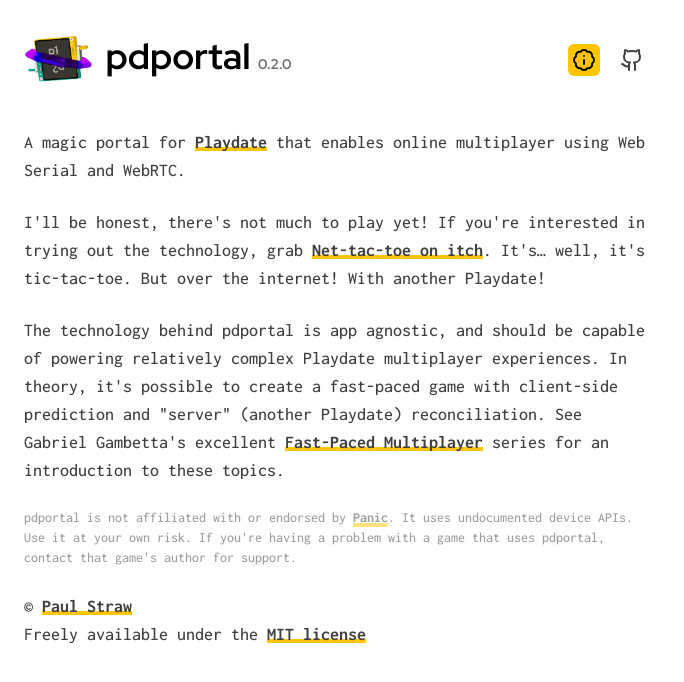
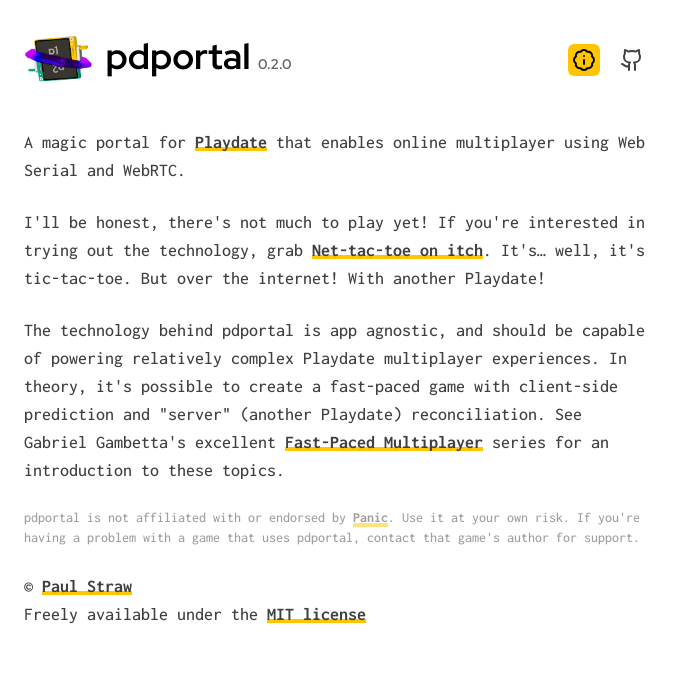
Before and after one commit to strawdynamics/pdportal, a SvelteKit app: page /about in a window 1280 px wide. Shown: the top 682 px of the page, without its empty margins (0-684 px from the left). Built offline with nearby package versions, Linux system fonts and the light colour scheme; no server answers; what pd-usb would draw is missing.

Commit message:
Update disclaimers

```diff
--- a/src/routes/about/+page.svelte
+++ b/src/routes/about/+page.svelte
@@ -32,9 +32,8 @@
 		pdportal is not affiliated with or endorsed by <Link
 			href="https://panic.com"
 			target="_blank">Panic</Link
-		>. It uses undocumented device APIs. Use it at your own risk. If you're
-		having a problem with a game that uses pdportal, contact that game's author
-		for support.
+		>. Use it at your own risk. If you're having a problem with a game that uses
+		pdportal, contact that game's author for support.
 	</p>
 
 	<div>
```
Also changed, not shown: 1 other file (tests, documents, lock files or other folders).
